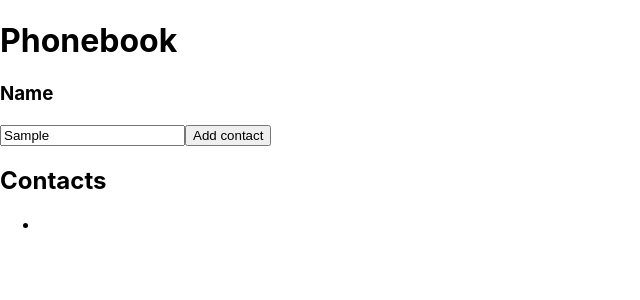
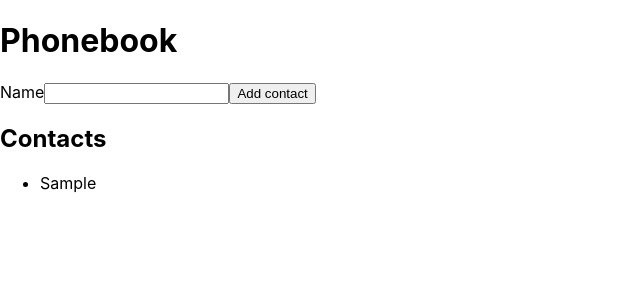
Before and after one commit to YuriyBeregovoy/goit-react-hw-02-phonebook, a React (Create React App) app: page / in a window 1280 px wide. Both pictures are taken after typing "Sample" into the empty fields and a click on the button "Add contact". Shown: the top 300 px of the page, without its empty margins (0-640 px from the left). Built offline with nearby package versions, Linux system fonts and the light colour scheme.

Commit message:
step 1 of the homework is complete

```diff
--- a/src/components/App.jsx
+++ b/src/components/App.jsx
@@ -2,6 +2,7 @@ import { Component } from "react"
 import { nanoid } from 'nanoid'
 
 export class App extends Component {
+  loginInputId = nanoid();
 
 state = {
   contacts: [],
@@ -9,23 +10,42 @@ state = {
 }
 
 
+  handleNameSet = e => {
+    e.preventDefault();
+    const { name } = e.currentTarget;
+    console.log(this.state.contacts)
+    const newContact = { id: nanoid(), name: name.value };
+    this.setState(prevState => ({
+      contacts: [...prevState.contacts, newContact],
+      name: ''
+    }));
+     e.currentTarget.reset();
+  }
+
   render() {
     return (<div>
       <h1>Phonebook</h1>
-      <div>
-        <h3>Name</h3>
+      <form onSubmit={this.handleNameSet}>
+      <label htmlFor={this.loginInputId}>
+          <span>Name</span>
           <input
+        id={this.loginInputId}
         type="text"
         name="name"
         pattern="^[a-zA-Zа-яА-Я]+(([' -][a-zA-Zа-яА-Я ])?[a-zA-Zа-яА-Я]*)*$"
         title="Name may contain only letters, apostrophe, dash and spaces. For example Adrian, Jacob Mercer, Charles de Batz de Castelmore d'Artagnan"
         required
+        value={this.state.name}
+        onChange={e => this.setState({ name: e.target.value })}
           />
-        <button type="button">Add contact</button>
-      </div>
+        </label>
+       <button type="submit">Add contact</button>
+      </form>
         <h2>Contacts</h2>
         <ul>
-          <li></li>
+        {this.state.contacts.map(contact => (
+            <li key={contact.id}>{contact.name}</li>
+          ))}
         </ul>
 </div>
   );}
```
Lines whose indentation alone changed are shown as unchanged.
